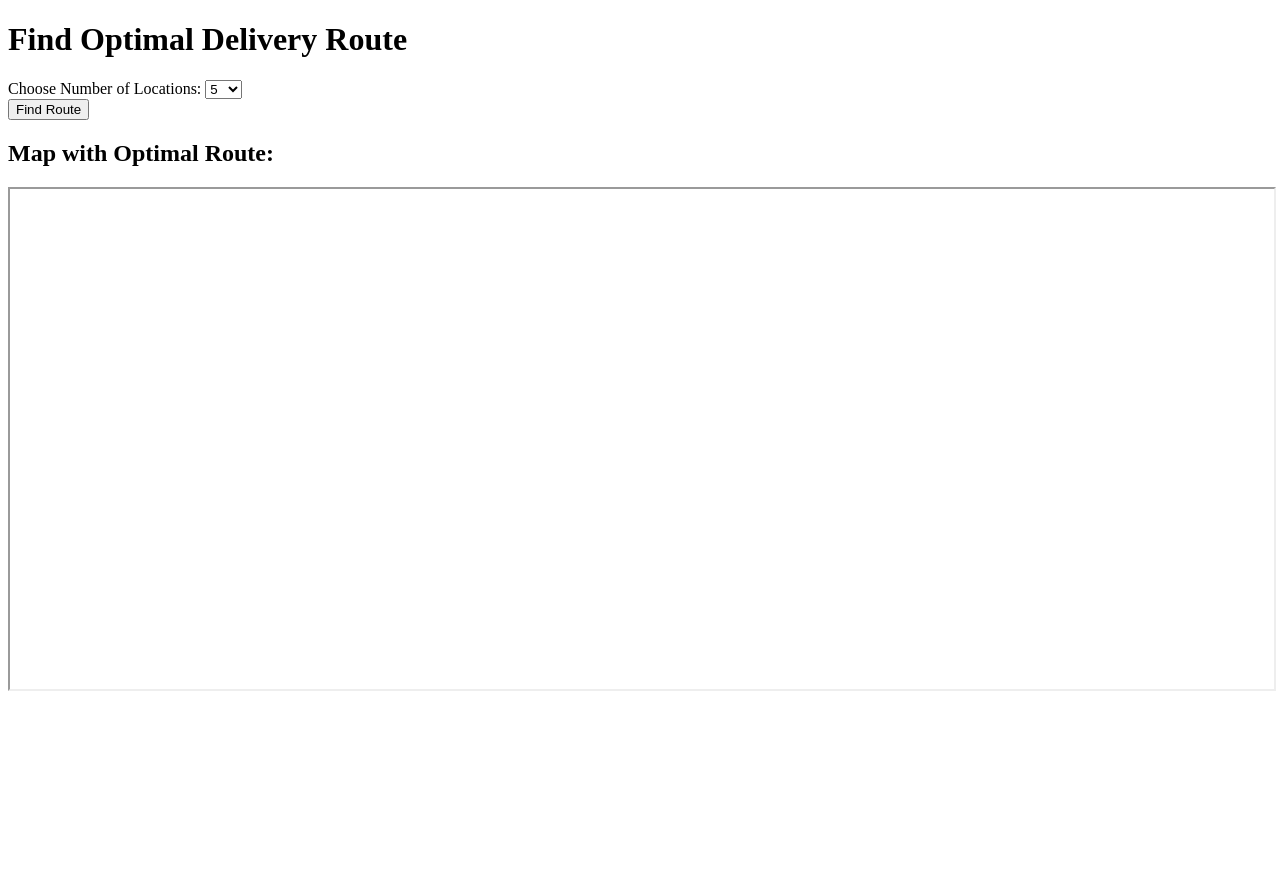
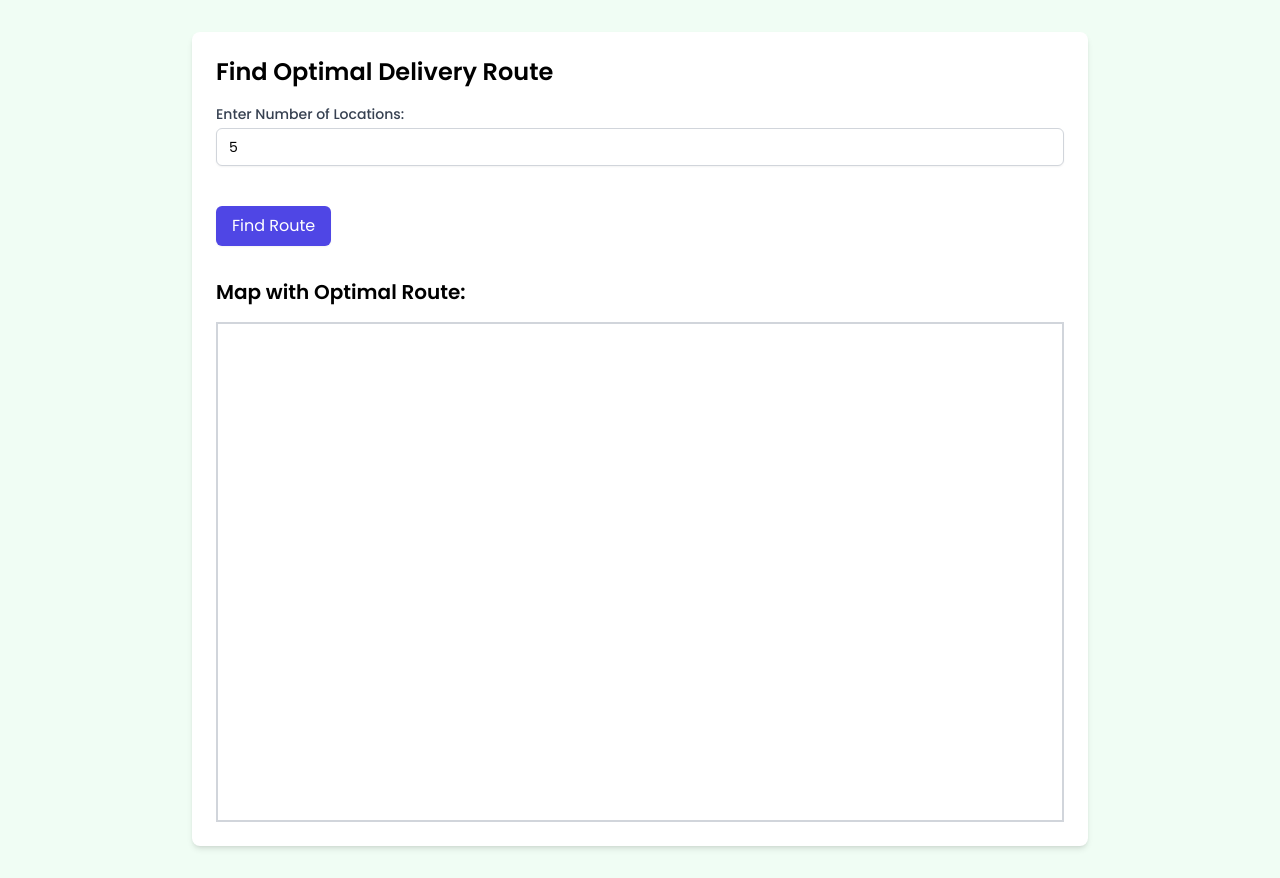
Before and after one commit to loveuntold/FP_KKA, a Flask app: page / in a window 1280 px wide. Before the commit the page ends 691 px from the top, so only its background shows below. Run offline with Flask 3, Linux system fonts and the light colour scheme; some libraries are stand-ins or nearby versions.

Commit message:
Update fp.html

```diff
--- a/templates/fp.html
+++ b/templates/fp.html
@@ -4,6 +4,15 @@
     <meta charset="UTF-8">
     <meta name="viewport" content="width=device-width, initial-scale=1.0">
     <title>Find Optimal Delivery Route</title>
+    <script src="https://cdn.tailwindcss.com"></script>
+    <link href="https://fonts.googleapis.com/css2?family=Poppins:wght@400;500;600&display=swap" rel="stylesheet">
+
+    <style>
+        body {
+            font-family: 'Poppins', sans-serif;
+        }
+    </style>
+
     <script>
         function updateDropdown() {
             var numPlaces = document.getElementById('num_places').value;
@@ -15,47 +24,45 @@
                 var label = document.createElement('label');
                 label.setAttribute('for', 'place_' + i);
                 label.innerText = 'Choose Location ' + i + ':';
+                label.classList.add('block', 'text-sm', 'font-medium', 'text-gray-700', 'mt-4');
 
                 var select = document.createElement('select');
                 select.setAttribute('id', 'place_' + i);
                 select.setAttribute('name', 'place_' + i);
+                select.classList.add('mt-1', 'block', 'w-full', 'px-3', 'py-2', 'border', 'border-gray-300', 'bg-white', 'rounded-md', 'shadow-sm', 'focus:outline-none', 'focus:ring-indigo-500', 'focus:border-indigo-500', 'sm:text-sm');
 
                 {% for place in places %}
                 var option = document.createElement('option');
-                option.value = '{{ place }}';
-                option.innerText = '{{ place }}';
+                option.value = "{{ place }}";
+                option.innerText = "{{ place }}";
                 select.appendChild(option);
                 {% endfor %}
 
                 container.appendChild(label);
                 container.appendChild(select);
-                container.appendChild(document.createElement('br'));
             }
         }
     </script>
 </head>
-<body>
-    <h1>Find Optimal Delivery Route</h1>
+<body class="bg-green-50 p-8">
+    <div class="max-w-4xl mx-auto bg-white p-6 rounded-lg shadow-md">
+        <h1 class="text-2xl font-bold mb-4">Find Optimal Delivery Route</h1>
 
-    <form action="/get_route" method="POST" target="map">
-        <label for="num_places">Choose Number of Locations:</label>
-        <select id="num_places" name="num_places" onchange="updateDropdown()">
-            <option value="5">5</option>
-            <option value="6">6</option>
-            <option value="7">7</option>
-            <option value="8">8</option>
-            <option value="9">9</option>
-            <option value="10">10</option>
-        </select>
+        <form action="/get_route" method="POST" target="map">
+            <label for="num_places" class="block text-sm font-medium text-gray-700">Enter Number of Locations:</label>
+            <input type="number" id="num_places" name="num_places" min="1" max="100" value="5"
+                   class="mt-1 block w-full px-3 py-2 border border-gray-300 bg-white rounded-md shadow-sm focus:outline-none focus:ring-indigo-500 focus:border-indigo-500 sm:text-sm"
+                   oninput="updateDropdown()">
 
-        <div id="places_container">
-            <!-- Dropdowns for locations will be injected here -->
-        </div>
+            <div id="places_container" class="mt-4">
+                <!-- Dropdowns for locations will be injected here -->
+            </div>
 
-        <button type="submit">Find Route</button>
-    </form>
+            <button type="submit" class="mt-6 px-4 py-2 bg-indigo-600 text-white rounded-md shadow-sm hover:bg-indigo-700 focus:outline-none focus:ring-2 focus:ring-offset-2 focus:ring-indigo-500">Find Route</button>
+        </form>
 
-    <h2>Map with Optimal Route:</h2>
-    <iframe name="map" width="100%" height="500px"></iframe>
+        <h2 class="text-xl font-semibold mt-8">Map with Optimal Route:</h2>
+        <iframe name="map" width="100%" height="500px" class="mt-4 border-2 border-gray-300"></iframe>
+    </div>
 </body>
 </html>
```
